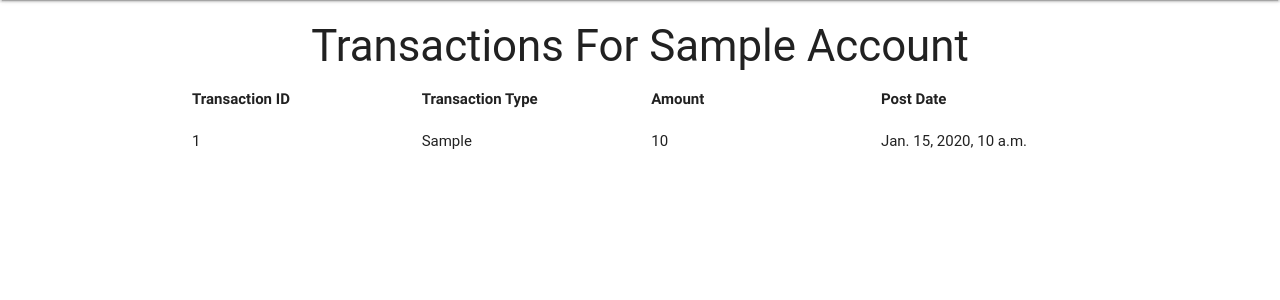
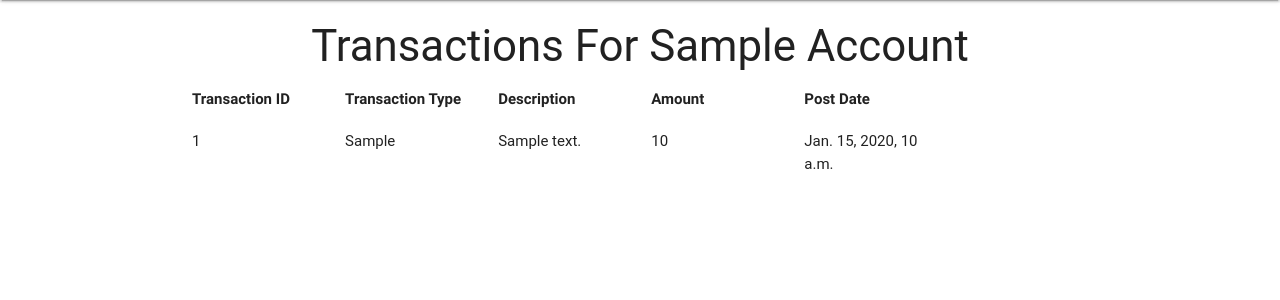
Before and after one commit to Cuddlemuffin007/iron_bank, a Django app: template templates/iron_bank_app/transaction_list.html in a window 1280 px wide. Shown: the part 64-364 px from the top of the page. Run offline with Django 3.2, Linux system fonts and the light colour scheme; the template is opened without the code that fills it: most values are stand-ins (such as "Sample title", 1, 10 or a date in 2020); some libraries are stand-ins or nearby versions; some web fonts are replaced.

```diff
--- a/templates/iron_bank_app/transaction_list.html
+++ b/templates/iron_bank_app/transaction_list.html
@@ -5,17 +5,19 @@
     <h3 class="username">Transactions for {{ account.nickname }} Account</h3>
 
     <div class="row headers">
-        <div class="col s3">Transaction ID</div>
-        <div class="col s3">Transaction Type</div>
-        <div class="col s3">Amount</div>
-        <div class="col s3">Post Date</div>
+        <div class="col s2">Transaction ID</div>
+        <div class="col s2">Transaction Type</div>
+        <div class="col s2">Description</div>
+        <div class="col s2">Amount</div>
+        <div class="col s2">Post Date</div>
     </div>
     {% for transaction in object_list %}
         <div class="row">
-            <div class="col s3">{{ transaction.pk }}</div>
-            <div class="col s3 capitalize">{{ transaction.get_transaction_type_display }}</div>
-            <div class="col s3">{{ transaction.amount }}</div>
-            <div class="col s3">{{ transaction.post_date }}</div>
+            <div class="col s2">{{ transaction.pk }}</div>
+            <div class="col s2 capitalize">{{ transaction.get_transaction_type_display }}</div>
+            <div class="col s2">{{ transaction.description }}</div>
+            <div class="col s2">{{ transaction.amount }}</div>
+            <div class="col s2">{{ transaction.post_date }}</div>
         </div>
     {% endfor %}
 {% endblock %}
```
Also changed, not shown: iron_bank_app/views.py (+7 -3 lines).
